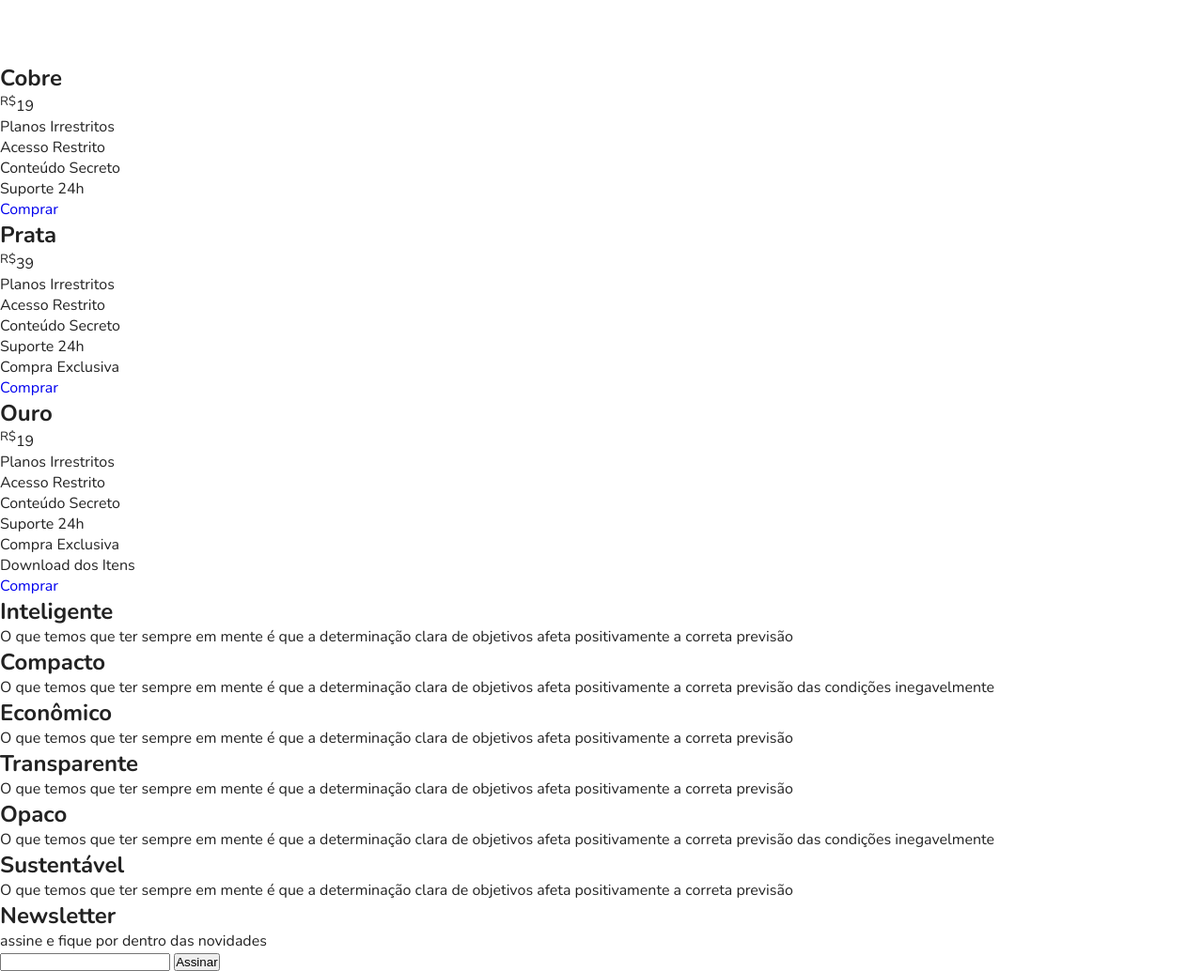
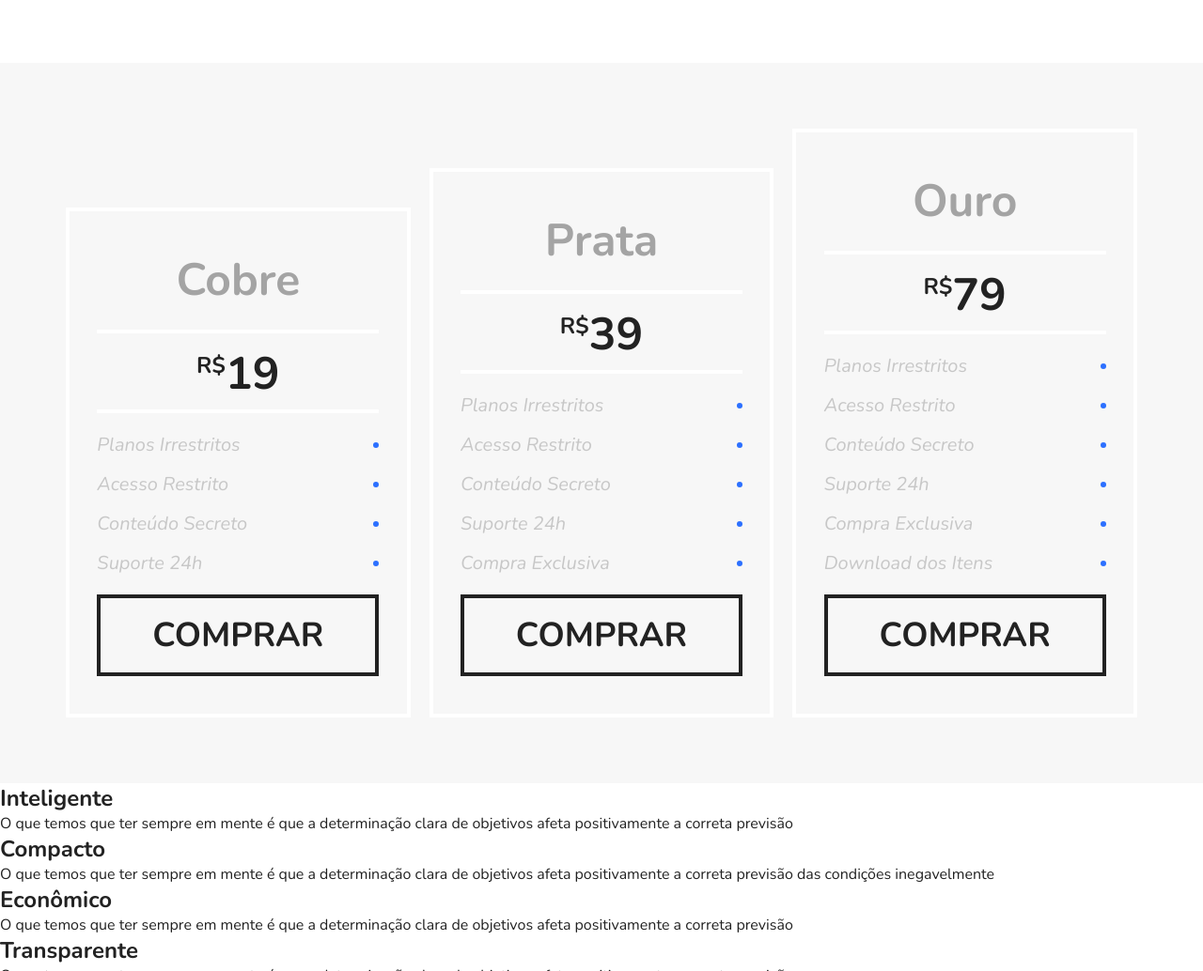
Before and after one commit to Walace2022/FlexBlog, a plain HTML site: page index.html in a window 1280 px wide. Shown: the part 1744-2778 px from the top of the page at 94% size. Drawn offline with nearby package versions, Linux system fonts and the light colour scheme.

Commit message:
Criado CSS do Preço.

```diff
--- a/css/style.css
+++ b/css/style.css
@@ -171,3 +171,92 @@
 .blue {
   border-top: 8px solid #66d9eb;
 }
+
+/* Preço */
+.preco {
+  background: #f7f7f7;
+  padding: 60px;
+  display: flex;
+  flex-wrap: wrap;
+  align-items: flex-end;
+}
+
+.preco-item {
+  flex: 1;
+  border: 4px solid #fff;
+  padding: 20px;
+  margin: 10px;
+}
+
+.preco-item h2 {
+  font-size: 3rem;
+  color: #a4a4a4;
+  text-align: center;
+  margin-top: 20px;
+}
+
+.preco-item span {
+  display: block;
+  max-width: 300px;
+  margin: 20px auto;
+  font-size: 3rem;
+  text-align: center;
+  font-weight: 700;
+  padding: 10px 0 5px 0;
+  border-top: 4px solid #fff;
+  border-bottom: 4px solid #fff;
+}
+
+.preco-item sup {
+  font-size: 1.5rem;
+}
+
+.preco-item ul {
+  max-width: 300px;
+  margin: 20px auto;
+  font-size: 1.25rem;
+  font-style: italic;
+  color: #c7c7c7;
+}
+
+.preco-item li {
+  display: flex;
+  justify-content: space-between;
+  align-items: center;
+  margin-bottom: 15px;
+}
+
+.preco-item li::after {
+  content: "";
+  display: block;
+  width: 6px;
+  height: 6px;
+  background-color: #2c70ff;
+  border-radius: 50%;
+}
+
+.preco-item a {
+  display: block;
+  max-width: 300px;
+  margin: 20px auto;
+  padding: 15px 0;
+  font-size: 2.25rem;
+  font-weight: 700;
+  text-align: center;
+  text-transform: uppercase;
+  color: #222;
+  border: 4px solid;
+}
+
+@media (max-width: 768px) {
+  .preco {
+    padding-left: 10px;
+    padding-right: 10px;
+  }
+  .preco .preco-item:nth-child(3) {
+    order: -2;
+  }
+  .preco .preco-item:nth-child(2) {
+    order: -1;
+  }
+}
--- a/index.html
+++ b/index.html
@@ -98,7 +98,7 @@
     </div>
     <div class="preco-item">
       <h2>Ouro</h2>
-      <span><sup>R$</sup>19</span>
+      <span><sup>R$</sup>79</span>
       <ul>
         <li>Planos Irrestritos</li>
         <li>Acesso Restrito</li>
```
